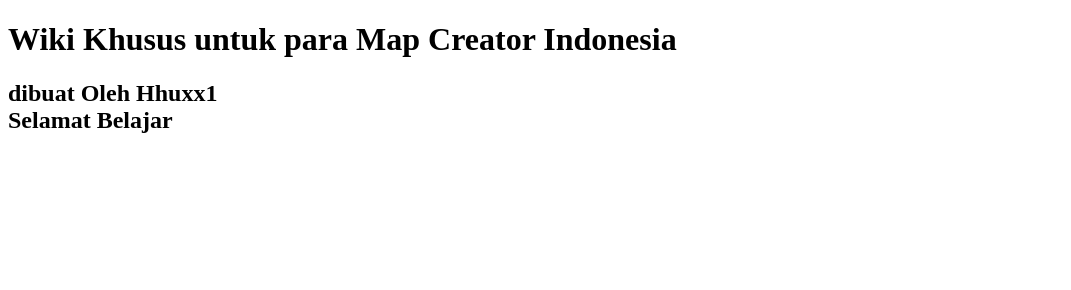
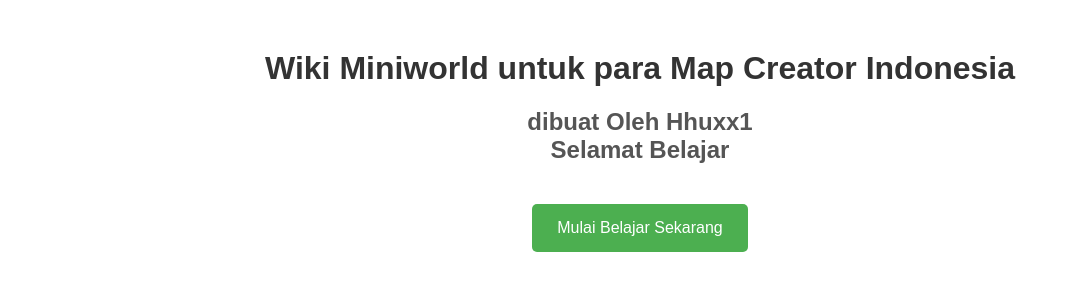
Before and after one commit to Hhuxx1-1/Miniworld, a plain HTML site: page index.html in a window 1280 px wide. Shown: the whole page, without its empty margins (0-1071 px from the left). Drawn offline with Linux system fonts and the light colour scheme.

Commit message:
Update index.html

```diff
--- a/index.html
+++ b/index.html
@@ -1,9 +1,38 @@
 <!DOCTYPE html>
 <html>
-    <head></head>
+    <head>
+        <title>Wiki Miniworld untuk Map Creator Indonesia</title>
+        <style>
+            body {
+                font-family: Arial, sans-serif;
+                text-align: center;
+                margin-top: 50px;
+            }
+            h1 {
+                color: #333;
+            }
+            h2 {
+                color: #555;
+            }
+            .cta-button {
+                background-color: #4CAF50;
+                color: white;
+                padding: 15px 25px;
+                text-align: center;
+                text-decoration: none;
+                display: inline-block;
+                font-size: 16px;
+                margin-top: 20px;
+                border-radius: 5px;
+            }
+            .cta-button:hover {
+                background-color: #45a049;
+            }
+        </style>
+    </head>
     <body>
-    <h1>Wiki Khusus untuk para Map Creator Indonesia</h1>
-    <h2>dibuat Oleh Hhuxx1 <br>
-    Selamat Belajar</h2>
+        <h1>Wiki Miniworld untuk para Map Creator Indonesia</h1>
+        <h2>dibuat Oleh Hhuxx1 <br> Selamat Belajar</h2>
+        <a href="#belajar-lebih" class="cta-button">Mulai Belajar Sekarang</a>
     </body>
 </html>
```
